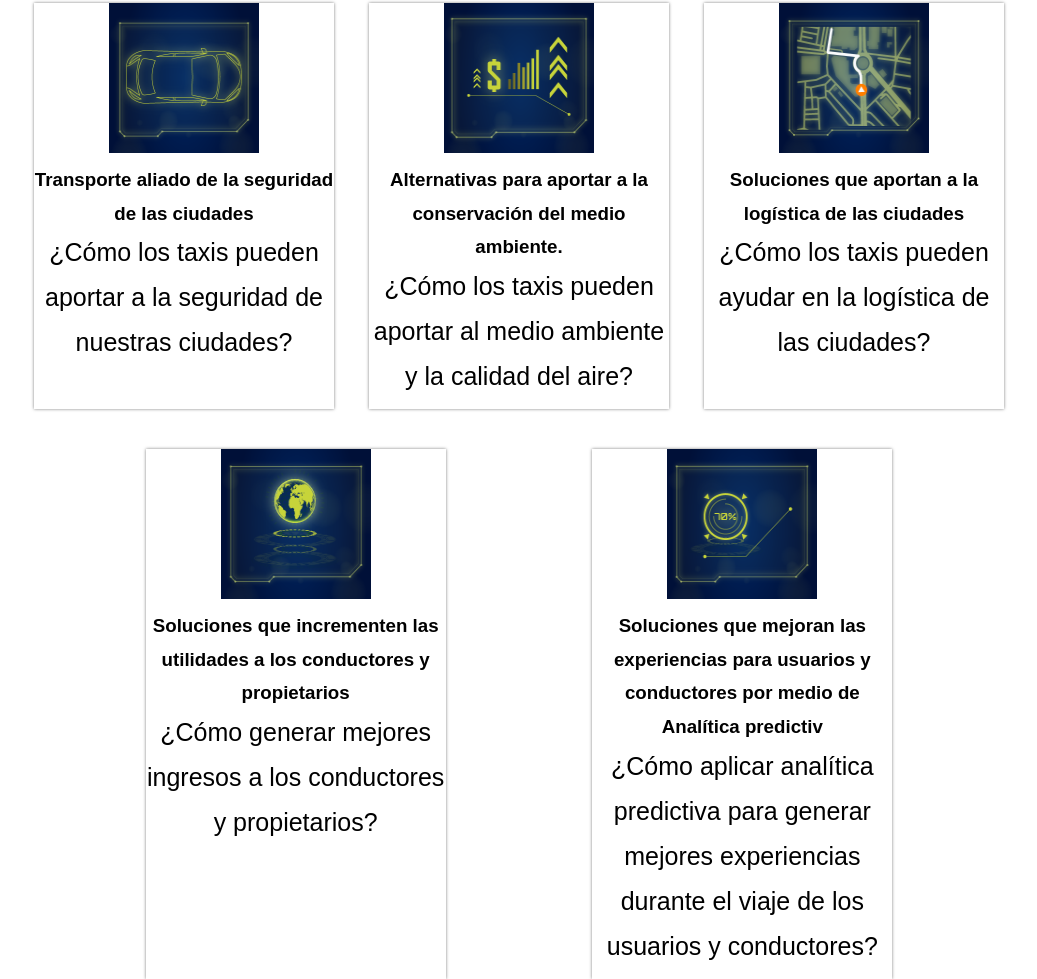
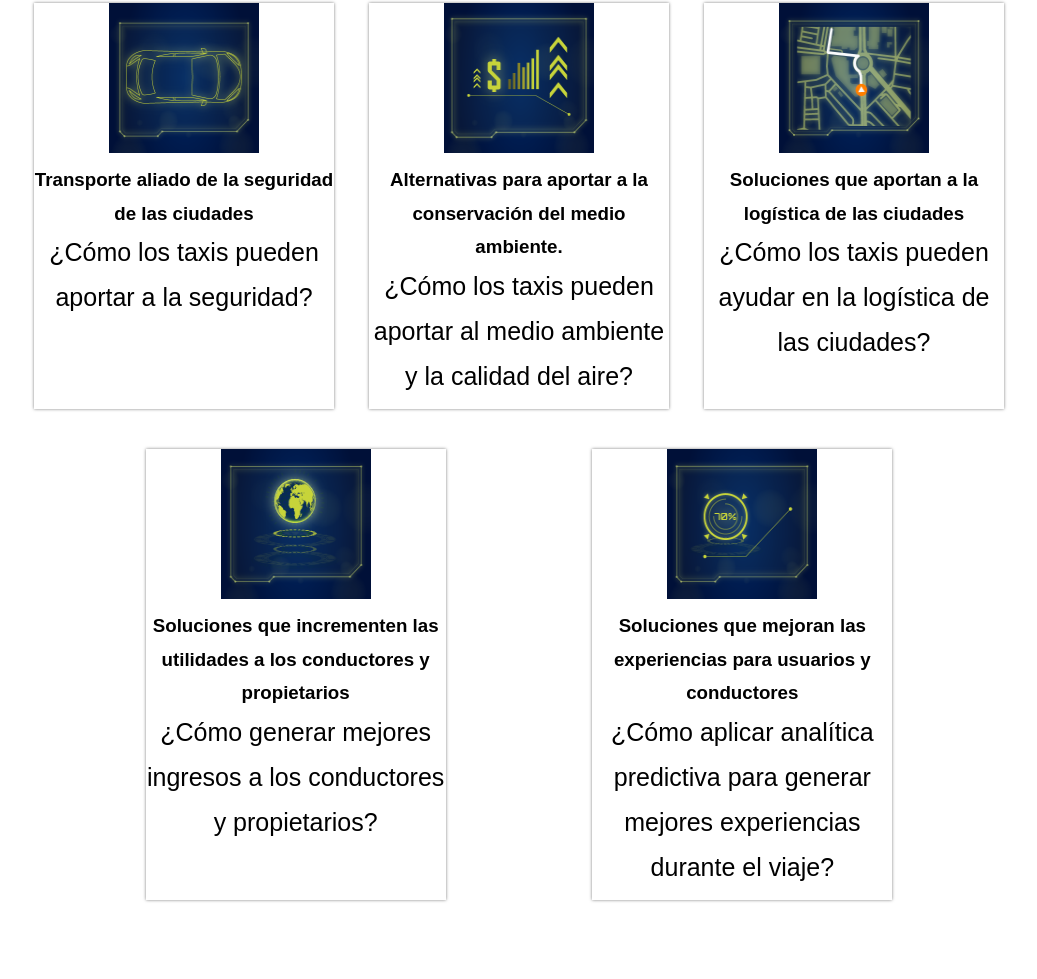
Before and after one commit to KevinGibram/Hackathon-Taxis_Libres, a plain HTML site: page index.html in a window 1280 px wide. Shown: the part 1447-2426 px from the top of the page, without its empty margins (121-1158 px from the left). Drawn offline with Linux system fonts and the light colour scheme.

Commit message:
se añadio nueva informacion a los retos

```diff
--- a/index.html
+++ b/index.html
@@ -60,7 +60,7 @@
                     </picture>
                 </div>
                 <h3>Transporte aliado de la seguridad de las ciudades</h3>
-                <p>¿Cómo los taxis pueden aportar a la seguridad de nuestras ciudades?</p>
+                <p>¿Cómo los taxis pueden aportar a la seguridad?</p>
             </article> <!-- .retos  -->
 
             <article class="reto">
@@ -103,8 +103,8 @@
                         <img width="150" height="150" src="/img/reto5.webp" alt="Imagen del vocalista">
                     </picture>
                 </div>
-                <h3>Soluciones que mejoran las experiencias para usuarios y conductores por medio de Analítica predictiv</h3>
-                <p>¿Cómo aplicar analítica predictiva para generar mejores experiencias durante el viaje de los usuarios y conductores?</p>
+                <h3>Soluciones que mejoran las experiencias para usuarios y conductores</h3>
+                <p>¿Cómo aplicar analítica predictiva para generar mejores experiencias durante el viaje?</p>
             </article><!-- .retos  -->
         </div>
     </section> <!-- Fin Secion_retos  -->
```
